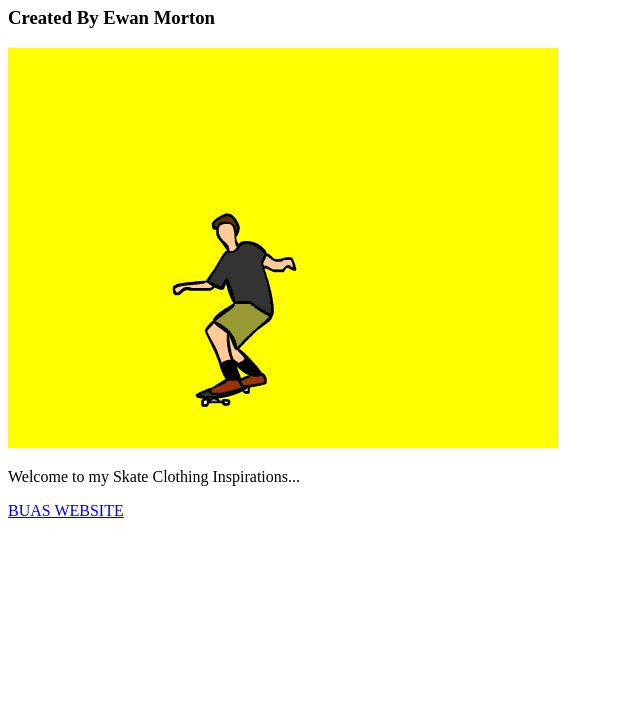
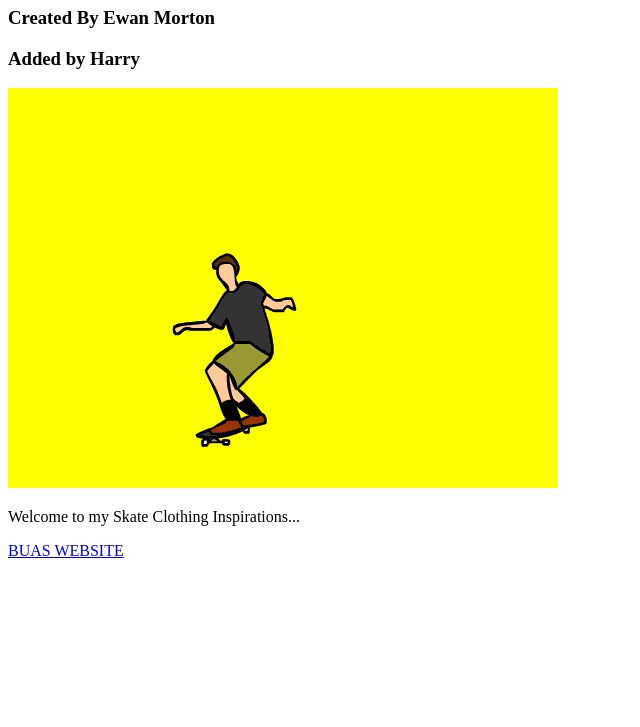
Before and after one commit to ewamorton/prj4-chapter-3, a plain HTML site: page index.html in a window 1280 px wide. Shown: the part 73-800 px from the top of the page, without its empty margins (0-640 px from the left). Drawn offline with Linux system fonts and the light colour scheme.

Commit message:
Update index.html

```diff
--- a/index.html
+++ b/index.html
@@ -8,6 +8,7 @@
 <body>
 <h1>Ewa's Skate Clothes</h1>
 <h3>Created By Ewan Morton</h3>
+	<h3>Added by Harry</h3>
 	<img src="images/skatervibe.gif" width="550" height="400" alt="Man Skating Gif"/>
 	<p>Welcome to my Skate Clothing Inspirations...</p>
 	<a href="https://www.buas.nl" target="_blank">BUAS WEBSITE</a>
```
